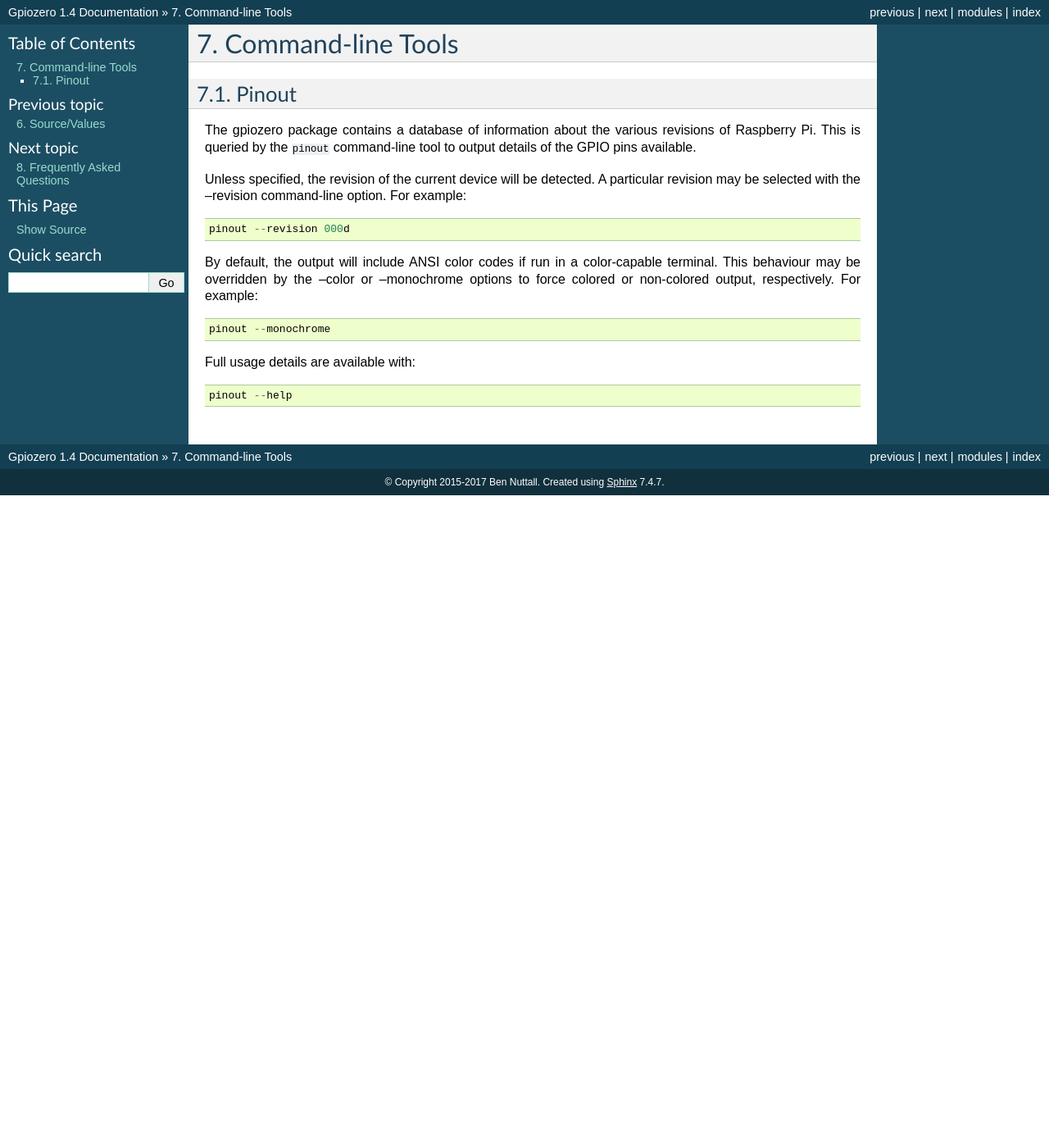
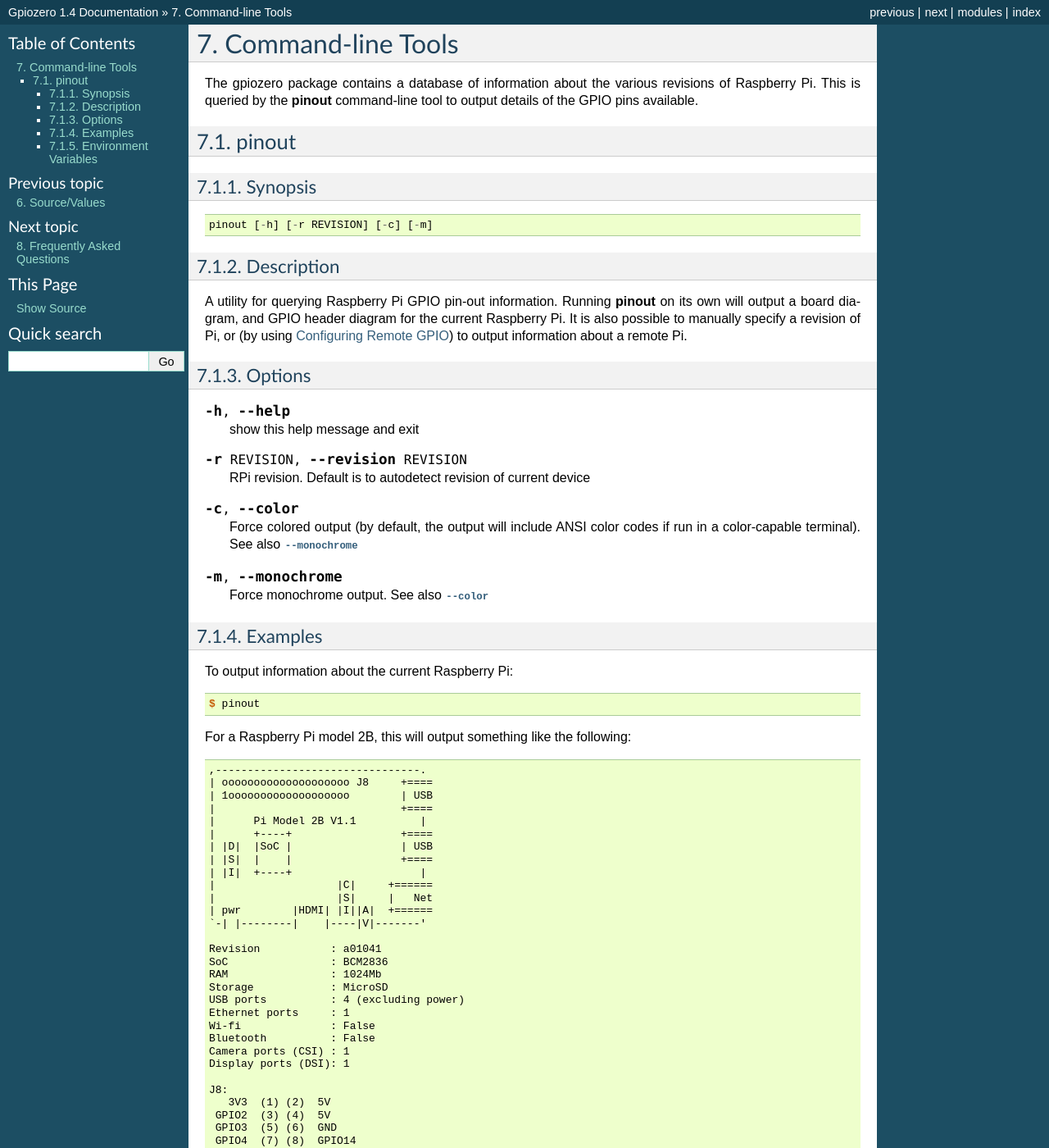
Before and after one commit to gpiozero/gpiozero, a Sphinx documentation site: the page built from docs/cli_tools.rst, in a window 1280 px wide and 1400 px high. Shown: the whole window at 82% size. Built offline with Sphinx 7.4.7, drawn with Linux system fonts in a browser that asks for light colours; some of the changed text lies outside the part shown.

Commit message:
Turn pinout docs into man-page
Stops lintian whinging about missing man-pages

```diff
--- a/docs/api_pins.rst
+++ b/docs/api_pins.rst
@@ -30,6 +30,8 @@
 default factory can be constructed (e.g. because no GPIO implementations are
 installed, or all of them fail to load for whatever reason), an
 :exc:`ImportError` will be raised.
+
+.. _changing-pin-factory:
 
 Changing the pin factory
 ========================
--- a/docs/changelog.rst
+++ b/docs/changelog.rst
@@ -5,7 +5,7 @@
 .. currentmodule:: gpiozero
 
 
-Release 1.4.0 (2017-07-16)
+Release 1.4.0 (2017-07-??)
 ==========================
 
 * Pin factory is now :ref:`configurable from device constructors
--- /dev/null
+++ b/docs/cli_pinout.rst
@@ -0,0 +1,171 @@
+pinout
+======
+
+Synopsis
+--------
+
+::
+
+    pinout [-h] [-r REVISION] [-c] [-m]
+
+Description
+-----------
+
+A utility for querying Raspberry Pi GPIO pin-out information. Running
+:program:`pinout` on its own will output a board diagram, and GPIO header
+diagram for the current Raspberry Pi. It is also possible to manually specify a
+revision of Pi, or (by using :doc:`remote_gpio`) to output information about a
+remote Pi.
+
+Options
+-------
+
+.. program:: pinout
+
+.. option:: -h, --help
+
+    show this help message and exit
+
+.. option:: -r REVISION, --revision REVISION
+
+    RPi revision. Default is to autodetect revision of current device
+
+.. option:: -c, --color
+
+    Force colored output (by default, the output will include ANSI color codes
+    if run in a color-capable terminal). See also :option:`--monochrome`
+
+.. option:: -m, --monochrome
+
+    Force monochrome output. See also :option:`--color`
+
+Examples
+--------
+
+To output information about the current Raspberry Pi:
+
+.. code-block:: console
+
+    $ pinout
+
+For a Raspberry Pi model 2B, this will output something like the following:
+
+.. code-block:: none
+
+    ,--------------------------------.
+    | oooooooooooooooooooo J8     +====
+    | 1ooooooooooooooooooo        | USB
+    |                             +====
+    |      Pi Model 2B V1.1          |
+    |      +----+                 +====
+    | |D|  |SoC |                 | USB
+    | |S|  |    |                 +====
+    | |I|  +----+                    |
+    |                   |C|     +======
+    |                   |S|     |   Net
+    | pwr        |HDMI| |I||A|  +======
+    `-| |--------|    |----|V|-------'
+
+    Revision           : a01041
+    SoC                : BCM2836
+    RAM                : 1024Mb
+    Storage            : MicroSD
+    USB ports          : 4 (excluding power)
+    Ethernet ports     : 1
+    Wi-fi              : False
+    Bluetooth          : False
+    Camera ports (CSI) : 1
+    Display ports (DSI): 1
+
+    J8:
+       3V3  (1) (2)  5V
+     GPIO2  (3) (4)  5V
+     GPIO3  (5) (6)  GND
+     GPIO4  (7) (8)  GPIO14
+       GND  (9) (10) GPIO15
+    GPIO17 (11) (12) GPIO18
+    GPIO27 (13) (14) GND
+    GPIO22 (15) (16) GPIO23
+       3V3 (17) (18) GPIO24
+    GPIO10 (19) (20) GND
+     GPIO9 (21) (22) GPIO25
+    GPIO11 (23) (24) GPIO8
+       GND (25) (26) GPIO7
+     GPIO0 (27) (28) GPIO1
+     GPIO5 (29) (30) GND
+     GPIO6 (31) (32) GPIO12
+    GPIO13 (33) (34) GND
+    GPIO19 (35) (36) GPIO16
+    GPIO26 (37) (38) GPIO20
+       GND (39) (40) GPIO21
+
+By default, if stdout is a console that supports color, ANSI codes will be used
+to produce color output. Output can be forced to be :option:`--monochrome`:
+
+.. code-block:: console
+
+    $ pinout --monochrome
+
+Or forced to be :option:`--color`, in case you are redirecting to something
+capable of supporting ANSI codes:
+
+.. code-block:: console
+
+    $ pinout --color | less -SR
+
+To manually specify the revision of Pi you want to query, use
+:option:`--revision`. The tool understands both old-style `revision codes`_
+(such as for the model B):
+
+.. code-block:: console
+
+    $ pinout -r 000d
+
+Or new-style `revision codes`_ (such as for the Pi Zero):
+
+.. code-block:: console
+
+    $ pinout -r 900093
+
+You can also use the tool with :doc:`remote_gpio` to query remote Raspberry
+Pi's:
+
+.. code-block:: console
+
+    $ GPIOZERO_PIN_FACTORY=pigpio PIGPIO_ADDR=other_pi pinout
+
+Or run the tool directly on a PC using the mock pin implementation (although in
+this case you'll almost certainly want to specify the Pi revision manually):
+
+.. code-block:: console
+
+    $ GPIOZERO_PIN_FACTORY=mock pinout -r a22042
+
+Environment Variables
+---------------------
+
+GPIOZERO_PIN_FACTORY
+    The library to use when communicating with the GPIO pins. Defaults to
+    attempting to load RPi.GPIO, then RPIO, then pigpio, and finally uses a
+    native Python implementation. Valid values include "rpigpio", "rpio",
+    "pigpio", "native", and "mock". The latter is most useful on non-Pi
+    platforms as it emulates a Raspberry Pi model 3B (by default).
+
+PIGPIO_ADDR
+    The hostname of the Raspberry Pi the pigpio library should attempt to
+    connect to (if the pigpio pin factory is being used). Defaults to
+    ``localhost``.
+
+PIGPIO_PORT
+    The port number the pigpio library should attempt to connect to (if the
+    pigpio pin factory is being used). Defaults to 8888.
+
+
+.. only:: builder_man
+
+    See Also
+    --------
+
+        :manpage:`remote-gpio(7)`
+
+.. _revision codes: http://elinux.org/RPi_HardwareHistory
--- a/docs/cli_tools.rst
+++ b/docs/cli_tools.rst
@@ -2,25 +2,8 @@
 Command-line Tools
 ==================
 
-Pinout
-======
+The gpiozero package contains a database of information about the various
+revisions of Raspberry Pi. This is queried by the :program:`pinout`
+command-line tool to output details of the GPIO pins available.
 
-The gpiozero package contains a database of information about the various
-revisions of Raspberry Pi. This is queried by the ``pinout`` command-line
-tool to output details of the GPIO pins available.
-
-Unless specified, the revision of the current device will be detected. A
-particular revision may be selected with the --revision command-line
-option. For example::
-
-    pinout --revision 000d
-
-By default, the output will include ANSI color codes if run in a color-capable
-terminal. This behaviour may be overridden by the --color or --monochrome
-options to force colored or non-colored output, respectively. For example::
-
-    pinout --monochrome
-
-Full usage details are available with::
-
-    pinout --help
+.. include:: cli_pinout.rst
--- a/docs/conf.py
+++ b/docs/conf.py
@@ -153,9 +153,12 @@
 
 # -- Options for manual page output ---------------------------------------
 
-man_pages = []
+man_pages = [
+    ('cli_pinout',  'pinout',      'GPIO Zero pinout tool',       [_setup.__author__], 1),
+    ('remote_gpio', 'remote-gpio', 'GPIO Zero remote GPIO guide', [_setup.__author__], 7),
+]
 
-#man_show_urls = False
+man_show_urls = True
 
 # -- Options for Texinfo output -------------------------------------------
 
```
Also changed, not shown: 3 other files.
